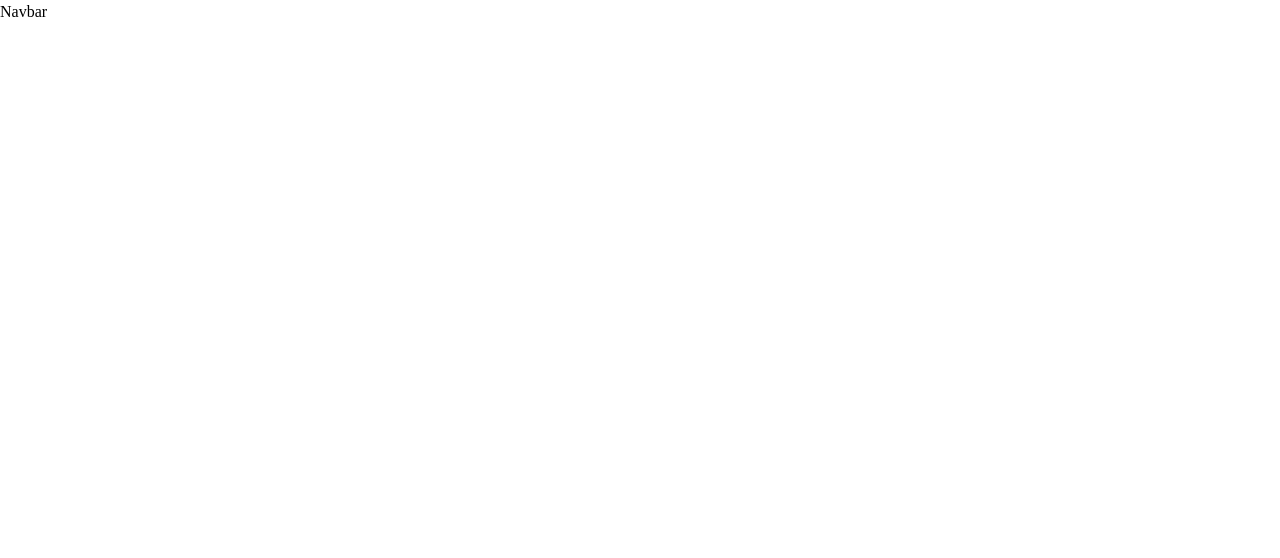
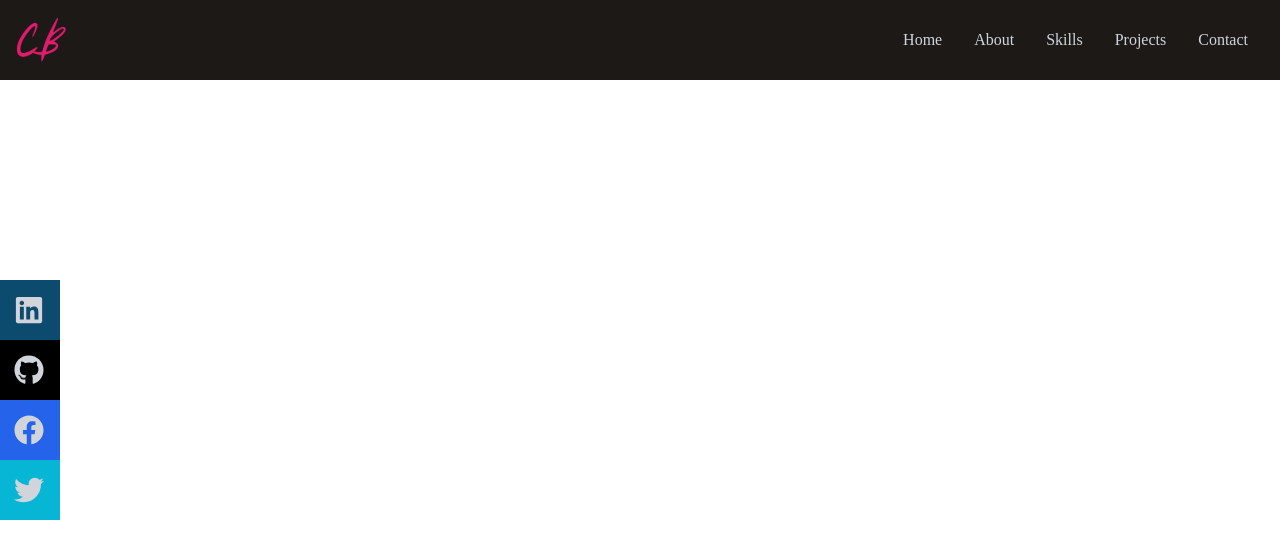
Before and after one commit to christiancvillaruz/portfolio, a React (Create React App) app: page / in a window 1280 px wide. Shown: the top 558 px of the page. Built offline with nearby package versions, Linux system fonts and the light colour scheme.

Commit message:
updated navbar component

```diff
--- a/src/components/Navbar.jsx
+++ b/src/components/Navbar.jsx
@@ -1,8 +1,59 @@
 import React from 'react'
+import { useState } from 'react'
+import { FaBars, FaTimes, FaGithub, FaFacebook, FaTwitter, FaLinkedin } from 'react-icons/fa'
+import { HiOutlineMail } from 'react-icons/hi'
+import { BsFillPersonLinesFill } from 'react-icons/bs'
+import Logo from '../assets/logo.png'
 
 const Navbar = () => {
+  const [nav, setNav] = useState(false);
+  const handleClick = () => setNav(!nav)
+
   return (
-    <div>Navbar</div>
+    <div className="fixed w-full h-[80px] flex justify-between items-center px-4 bg-stone-900 text-gray-300">
+      <div>
+        <img src={ Logo } alt="logo" className="w-[50px]" />
+      </div>
+      { /* Navbar Items */ }
+      <ul className="hidden md:flex font-medium">
+        <li>Home</li>
+        <li>About</li>
+        <li>Skills</li>
+        <li>Projects</li>
+        <li>Contact</li>
+      </ul>
+      { /* Hamburger Menu */ }
+      <div className="md:hidden z-10" onClick={ handleClick }>
+        { !nav ? <FaBars/> : <FaTimes/> }
+      </div>
+      { /* Responsive Menu (Mobile) */ }
+      <div className={!nav ? 'hidden' : 'absolute top-0 left-0 w-full h-screen bg-stone-900 flex flex-col justify-center items-center text-center'}>
+        <ul>
+          <li className="py-2 text-lg">Home</li>
+          <li className="py-2 text-lg">About</li>
+          <li className="py-2 text-lg">Skills</li>
+          <li className="py-2 text-lg">Projects</li>
+          <li className="py-2 text-lg">Contact</li>
+        </ul>
+      </div>
+      { /* Social Media */ }
+      <div className="hidden lg:flex fixed flex-col top-[35%] left-0">
+        <ul>
+          <li className="w-[160px] h-[60px] flex justify-between items-center ml-[-100px] hover:ml-[-10px] duration-300 bg-sky-900">
+            <a href="https://linkedin.com/in/christiancvillaruz" target="_blank" className="flex justify-between items-center w-full text-gray-300">LinkedIn<FaLinkedin size={30} /></a>
+          </li>
+          <li className="w-[160px] h-[60px] flex justify-between items-center ml-[-100px] hover:ml-[-10px] duration-300 bg-black">
+            <a href="https://github.com/christiancvillaruz" target="_blank" className="flex justify-between items-center w-full text-gray-300">GitHub<FaGithub size={30} /></a>
+          </li>
+          <li className="w-[160px] h-[60px] flex justify-between items-center ml-[-100px] hover:ml-[-10px] duration-300 bg-blue-600">
+            <a href="https://facebook.com/kristyaaaaan7" target="_blank" className="flex justify-between items-center w-full text-gray-300">Facebook<FaFacebook size={30} /></a>
+          </li>
+          <li className="w-[160px] h-[60px] flex justify-between items-center ml-[-100px] hover:ml-[-10px] duration-300 bg-cyan-500">
+            <a href="https://twitter.com/robertssson13" target="_blank" className="flex justify-between items-center w-full text-gray-300">Twitter<FaTwitter size={30} /></a>
+          </li>
+        </ul>
+      </div>
+    </div>
   )
 }
 
```
